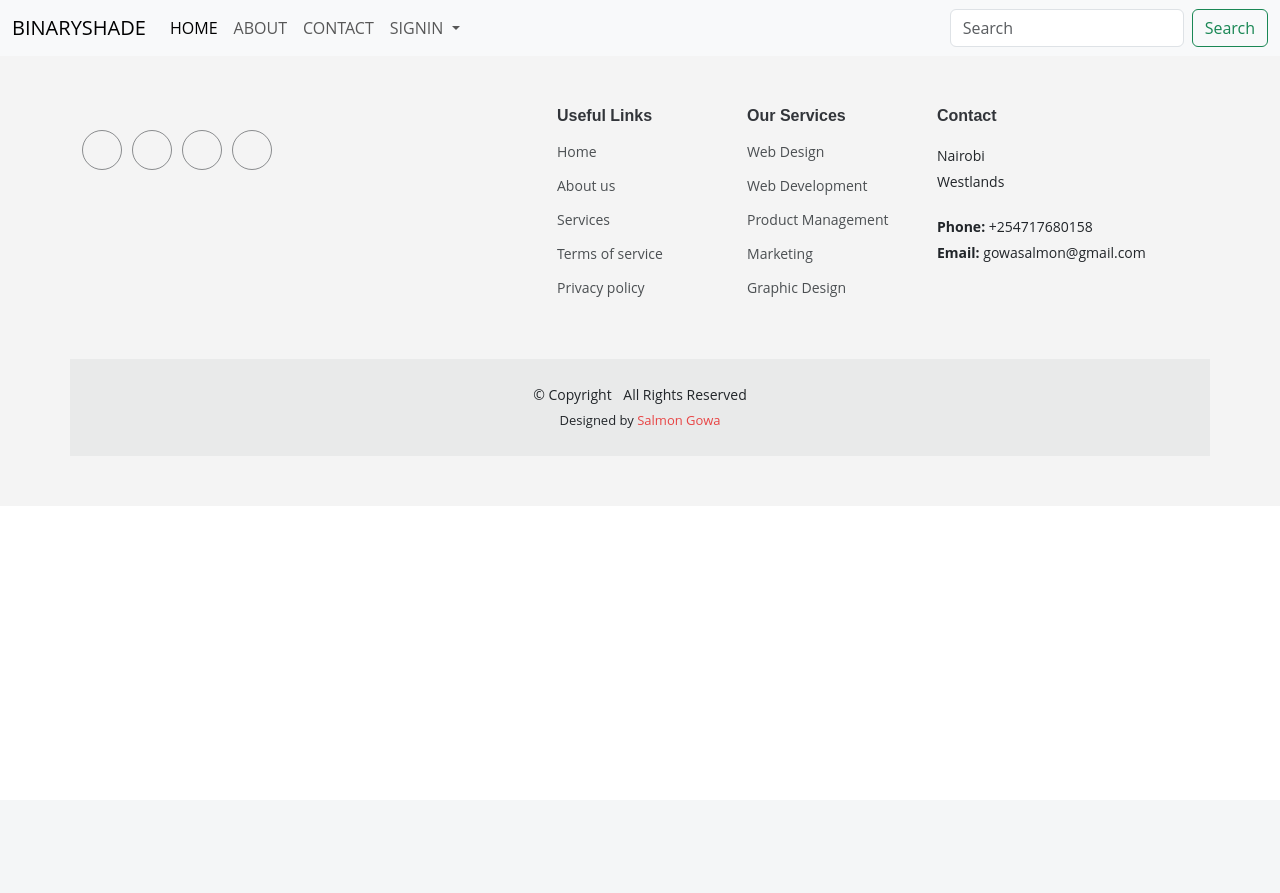
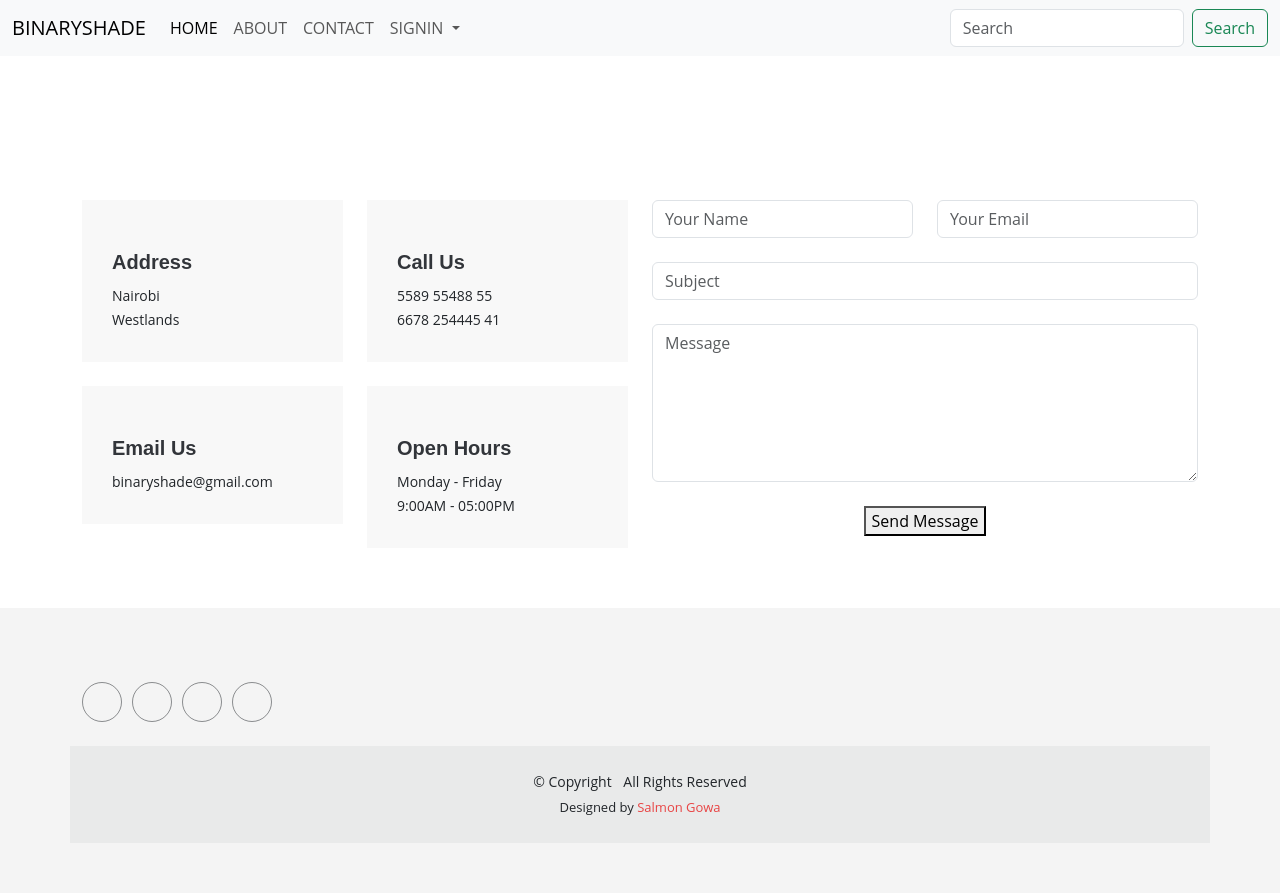
Before and after one commit to salmonGowa/RealEstate, a Django app: page /contact in a window 1280 px wide. Before the commit the page ends 456 px from the top, so only its background shows below. Run offline with Django 4.2, Linux system fonts and the light colour scheme.

Commit message:
contact page

```diff
--- a/realestate/templates/base.html
+++ b/realestate/templates/base.html
@@ -93,41 +93,6 @@
               <a href=""><i class="bi bi-linkedin"></i></a>
             </div>
           </div>
-
-          <div class="col-lg-2 col-6 footer-links">
-            <h4>Useful Links</h4>
-            <ul>
-              <li><a href="#">Home</a></li>
-              <li><a href="#">About us</a></li>
-              <li><a href="#">Services</a></li>
-              <li><a href="#">Terms of service</a></li>
-              <li><a href="#">Privacy policy</a></li>
-            </ul>
-          </div>
-
-          <div class="col-lg-2 col-6 footer-links">
-            <h4>Our Services</h4>
-            <ul>
-              <li><a href="#">Web Design</a></li>
-              <li><a href="#">Web Development</a></li>
-              <li><a href="#">Product Management</a></li>
-              <li><a href="#">Marketing</a></li>
-              <li><a href="#">Graphic Design</a></li>
-            </ul>
-          </div>
-
-          <div
-            class="col-lg-3 col-md-12 footer-contact text-center text-md-start"
-          >
-            <h4>Contact</h4>
-            <p>Nairobi</p>
-            <p>Westlands</p>
-
-            <p class="mt-4">
-              <strong>Phone:</strong> <span>+254717680158</span>
-            </p>
-            <p><strong>Email:</strong> <span>gowasalmon@gmail.com</span></p>
-          </div>
         </div>
       </div>
 
--- a/realestate/templates/contact.html
+++ b/realestate/templates/contact.html
@@ -1 +1,91 @@
 {% extends "base.html" %}
+{% block body %}
+<section id="contact" class="contact">
+
+
+    <div class="container section-title" data-aos="fade-up">
+
+
+    </div>
+
+    <div class="container mt-4" data-aos="fade-up" data-aos-delay="100">
+
+      <div class="row gy-4">
+
+        <div class="col-lg-6">
+
+          <div class="row gy-4">
+            <div class="col-md-6">
+              <div class="info-item" data-aos="fade" data-aos-delay="200">
+                <i class="bi bi-geo-alt"></i>
+                <h3>Address</h3>
+                <p>Nairobi</p>
+                <p>Westlands</p>
+              </div>
+            </div><!-- End Info Item -->
+
+            <div class="col-md-6">
+              <div class="info-item" data-aos="fade" data-aos-delay="300">
+                <i class="bi bi-telephone"></i>
+                <h3>Call Us</h3>
+                <p>5589 55488 55</p>
+                <p>6678 254445 41</p>
+              </div>
+            </div><!-- End Info Item -->
+
+            <div class="col-md-6">
+              <div class="info-item" data-aos="fade" data-aos-delay="400">
+                <i class="bi bi-envelope"></i>
+                <h3>Email Us</h3>
+                <p>binaryshade@gmail.com</p>
+
+              </div>
+            </div><!-- End Info Item -->
+
+            <div class="col-md-6">
+              <div class="info-item" data-aos="fade" data-aos-delay="500">
+                <i class="bi bi-clock"></i>
+                <h3>Open Hours</h3>
+                <p>Monday - Friday</p>
+                <p>9:00AM - 05:00PM</p>
+              </div>
+            </div><!-- End Info Item -->
+
+          </div>
+
+        </div>
+
+        <div class="col-lg-6">
+          <form action="" method="post" >
+            <div class="row gy-4">
+
+              <div class="col-md-6">
+                <input type="text" name="name" class="form-control" placeholder="Your Name" required>
+              </div>
+
+              <div class="col-md-6 ">
+                <input type="email" class="form-control" name="email" placeholder="Your Email" required>
+              </div>
+
+              <div class="col-md-12">
+                <input type="text" class="form-control" name="subject" placeholder="Subject" required>
+              </div>
+
+              <div class="col-md-12">
+                <textarea class="form-control" name="message" rows="6" placeholder="Message" required></textarea>
+              </div>
+
+              <div class="col-md-12 text-center">
+                <button type="submit">Send Message</button>
+              </div>
+
+            </div>
+          </form>
+        </div><!-- End Contact Form -->
+
+      </div>
+
+    </div>
+
+  </section><!-- End Contact Section -->
+{% endblock body %}
```
Also changed, not shown: realestate/templates/index.html (+0 -19 lines).
